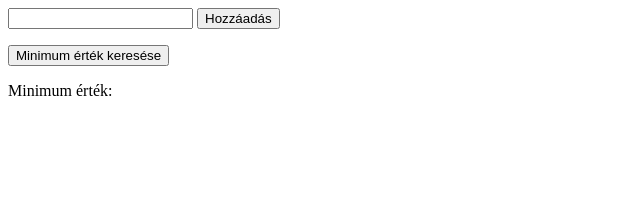
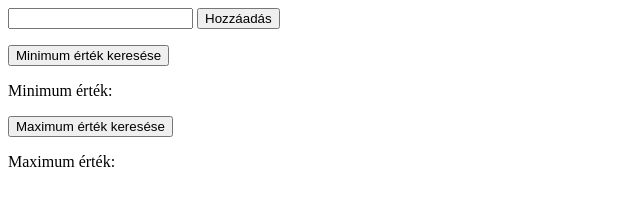
Before and after one commit to nixtrox/gitDoga, a plain HTML site: page index.html in a window 1280 px wide. Shown: the whole page, without its empty margins (0-640 px from the left). Drawn offline with Linux system fonts and the light colour scheme.

Commit message:
Maximum érték keresése, kiiratása, Max/Min érték kiirásának megjavítása

```diff
--- a/index.html
+++ b/index.html
@@ -16,6 +16,11 @@
         <p id="minimumPar" >Minimum érték: </p>
 
 
+
+        <button  id="maxBtn"  onclick="maxSearch()"  >Maximum érték keresése</button>
+        <p id="maxPar" >Maximum érték: </p>
+
+
     </div>
 
 
--- a/script.js
+++ b/script.js
@@ -31,5 +31,18 @@ function minSearch(){
             minNum = numList[i];
         }
     }
-    document.getElementById("minimumPar").innerHTML += minNum;
+    document.getElementById("minimumPar").innerHTML = "Minimum érték:  " + minNum;
 }
+
+
+function maxSearch(){
+    var maxNum = numList[0];
+    for(var i = 0; i < numList.length; i++)
+    {
+        if(numList[i] > maxNum)
+        {
+            maxNum = numList[i];
+        }
+    }
+    document.getElementById("maxPar").innerHTML = "Maximum érték: " +maxNum;
+}
```
